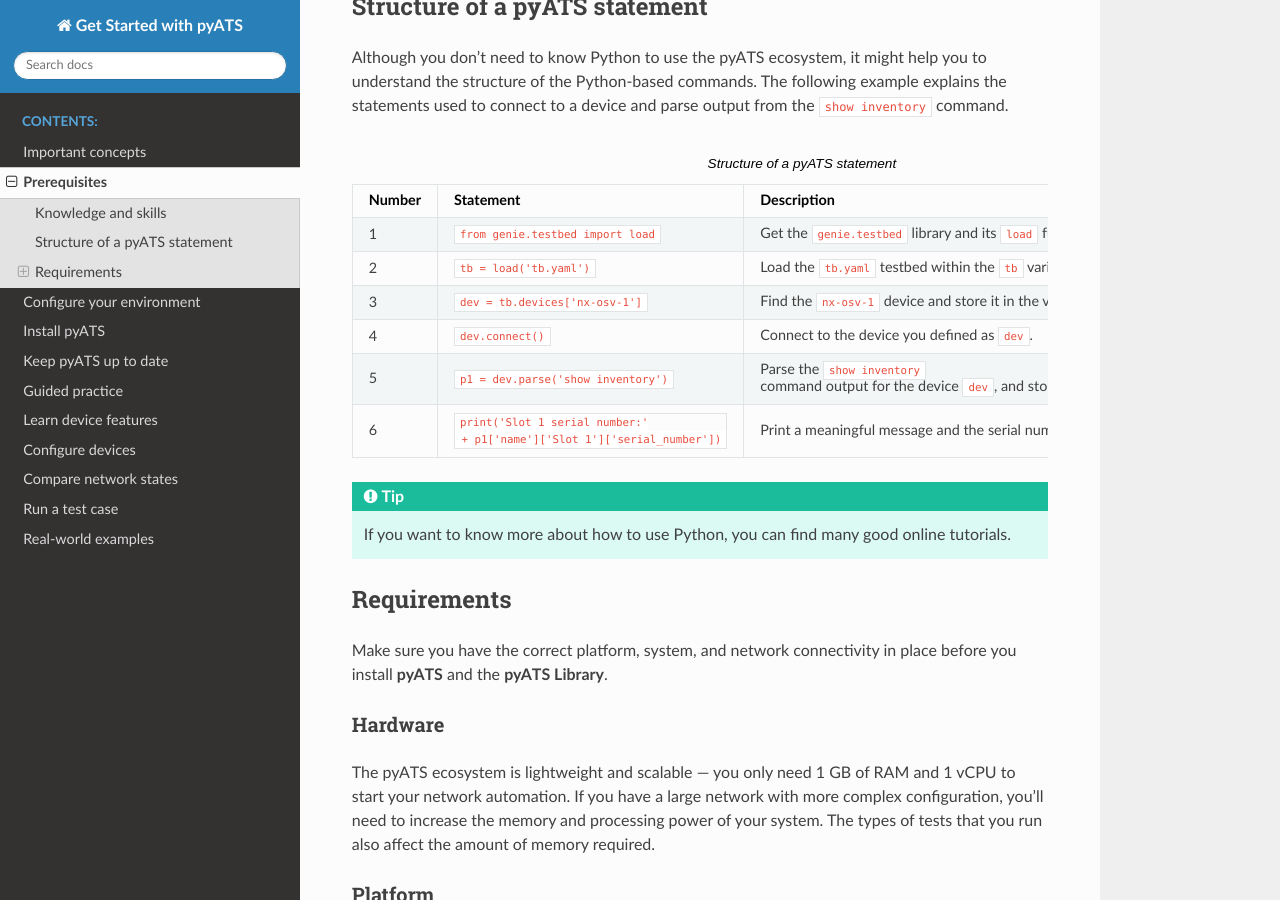
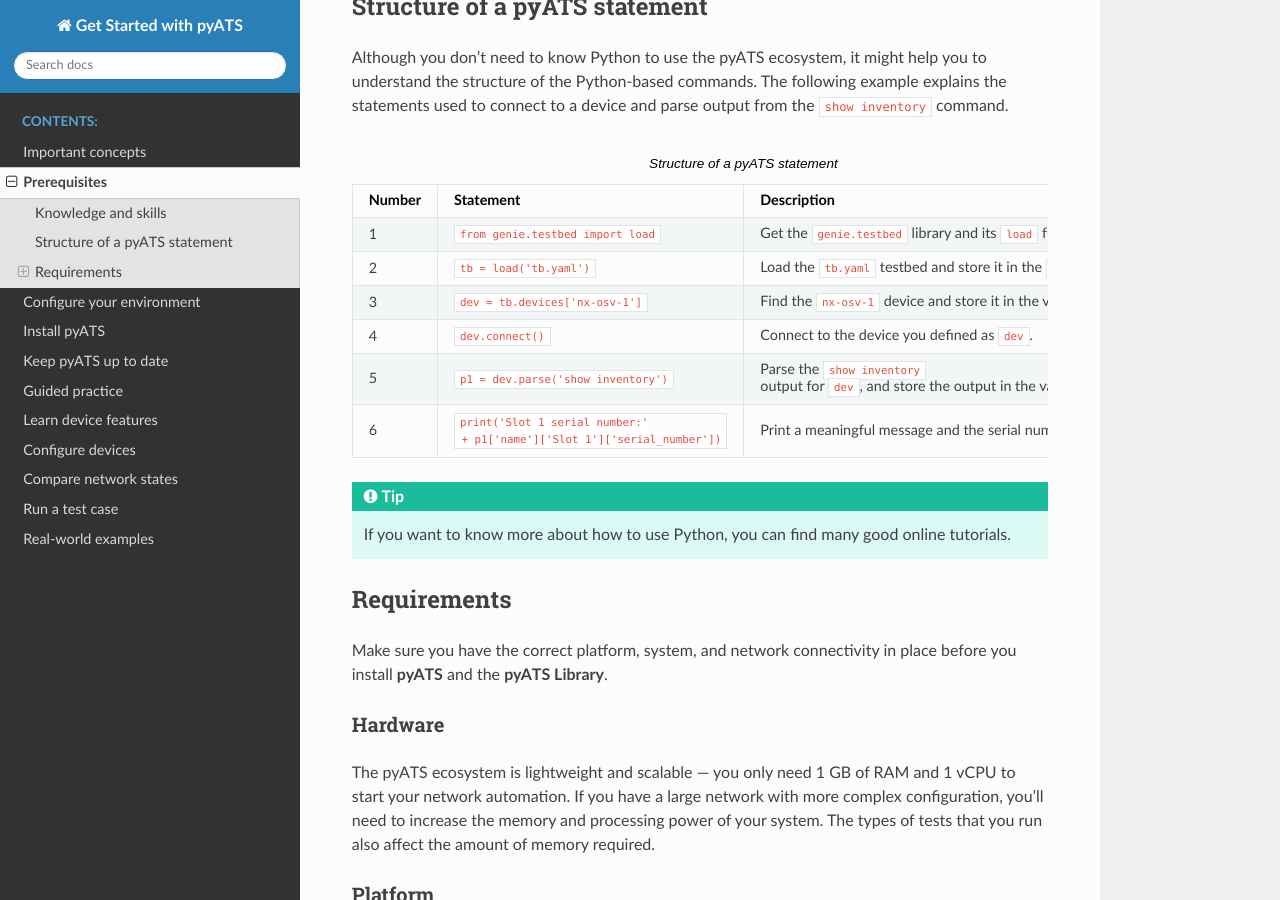
Before and after one commit to CiscoTestAutomation/getting-started, a Sphinx documentation site: the page built from source/prereqs/Prerequisites.rst, in a window 1280 px wide and 900 px high, scrolled down 562 px. Built offline with Sphinx 7.4.7 and the Read the Docs theme 2.0.0, drawn with Linux system fonts in a browser that asks for light colours; pages that are not in the unit, such as notebooks, are missing from menus.

```diff
--- a/source/prereqs/Prerequisites.rst
+++ b/source/prereqs/Prerequisites.rst
@@ -26,10 +26,10 @@
    :widths: 5, 40, 55
 
    "1", "``from genie.testbed import load``", "Get the ``genie.testbed`` library and its ``load`` function."
-   "2", "``tb = load('tb.yaml')``", "Load the ``tb.yaml`` testbed within the ``tb`` variable."
+   "2", "``tb = load('tb.yaml')``", "Load the ``tb.yaml`` testbed and store it in the ``tb`` variable."
    "3", "``dev = tb.devices['nx-osv-1']``", "Find the ``nx-osv-1`` device and store it in the variable ``dev``."
    "4", "``dev.connect()``", "Connect to the device you defined as ``dev``."
-   "5", "``p1 = dev.parse('show inventory')``", "Parse the ``show inventory`` command output for the device ``dev``, and store the output in the variable ``p1``."
+   "5", "``p1 = dev.parse('show inventory')``", "Parse the ``show inventory`` output for ``dev``, and store the output in the variable ``p1``."
    "6", "|line6|", "Print a meaningful message and the serial number for Slot 1."
 
 .. tip:: If you want to know more about how to use Python, you can find many good online tutorials.
```
